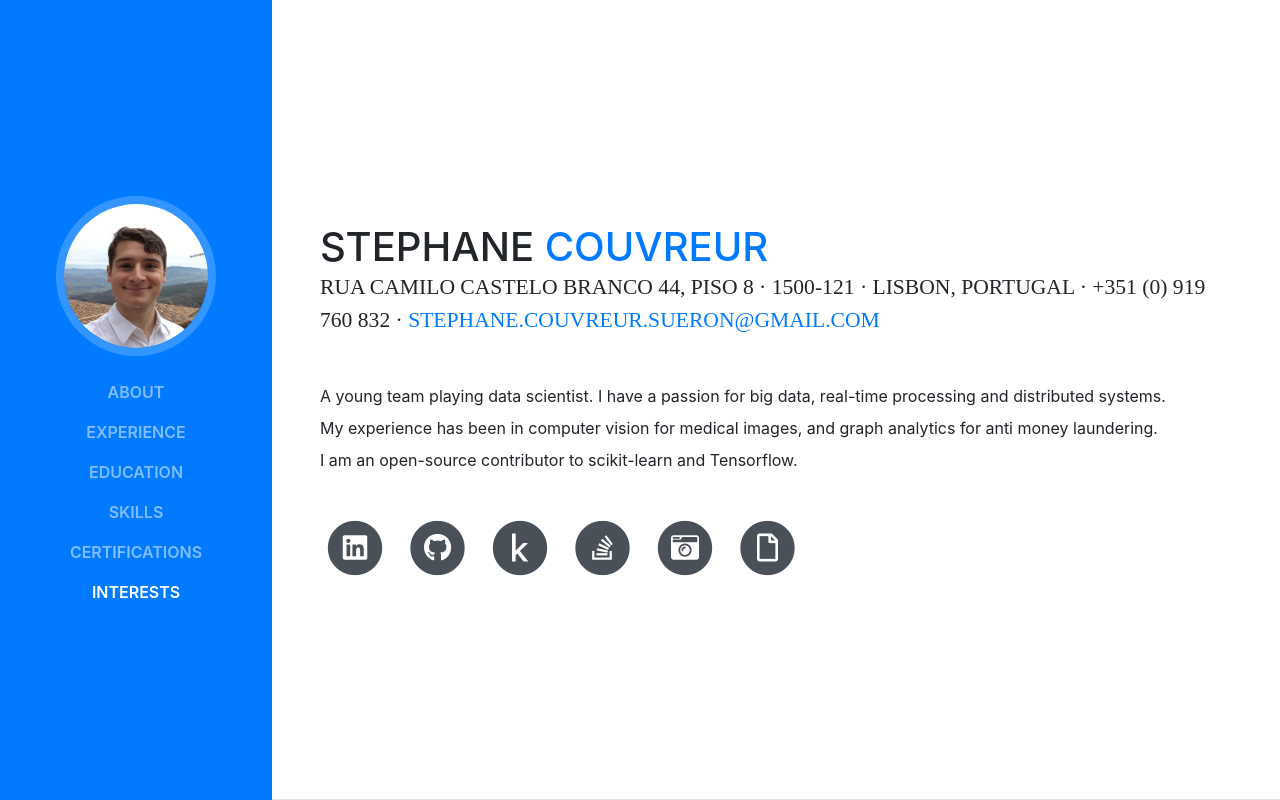
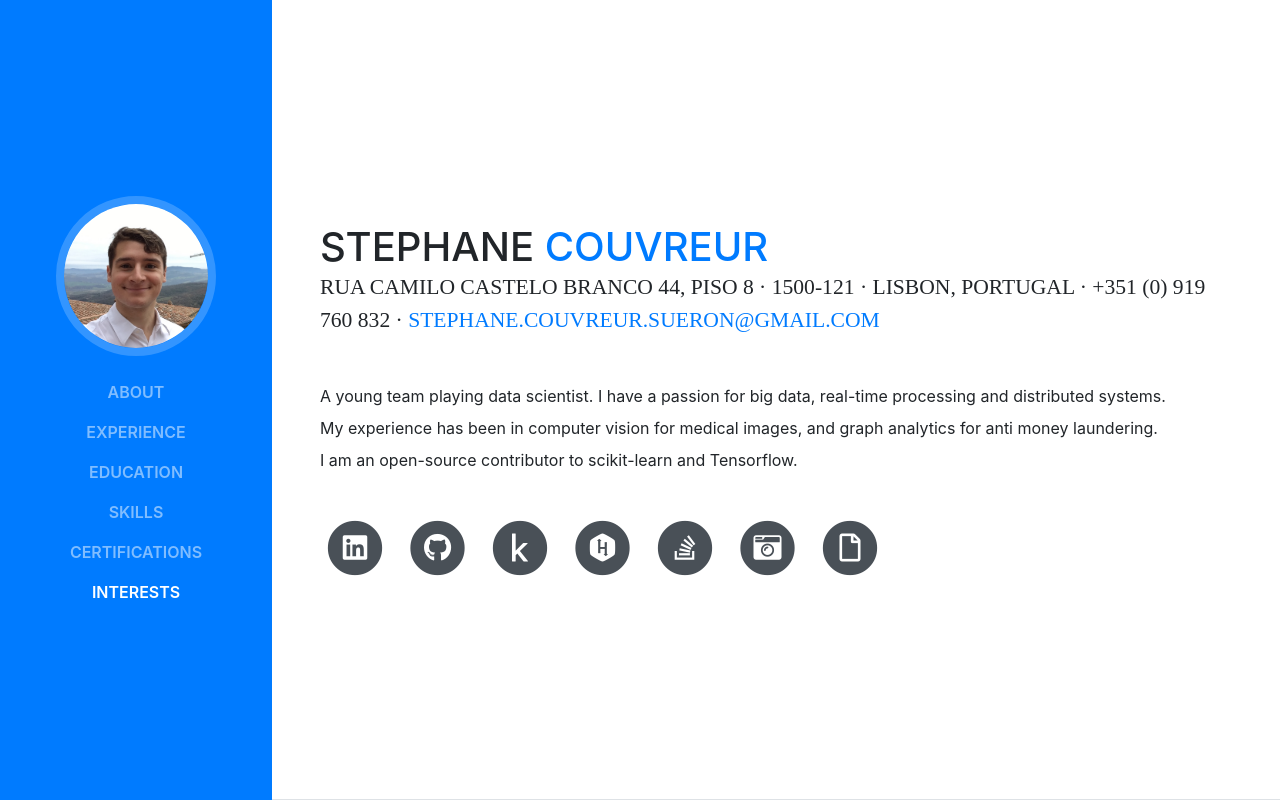
Before and after one commit to scouvreur/scouvreur.github.io, a website with bundled scripts: page index.html in a window 1280 px wide. Shown: the top 800 px of the page. Built offline with nearby package versions, Linux system fonts and the light colour scheme; a web font is replaced by a local one.

Commit message:
Added Hackerrank profile

```diff
--- a/index.html
+++ b/index.html
@@ -123,6 +123,14 @@
                 <span class="fa-stack fa-lg">
                   <i class="fa fa-circle fa-stack-2x"></i>
                   <i class="fab fa-kaggle fa-stack-1x fa-inverse"></i>
+                </span>
+              </a>
+            </li>
+	        <li class="list-inline-item">
+              <a href="https://www.hackerrank.com/stephane_couvre1">
+                <span class="fa-stack fa-lg">
+                  <i class="fa fa-circle fa-stack-2x"></i>
+                  <i class="fab fa-hackerrank fa-stack-1x fa-inverse"></i>
                 </span>
               </a>
             </li>
```
